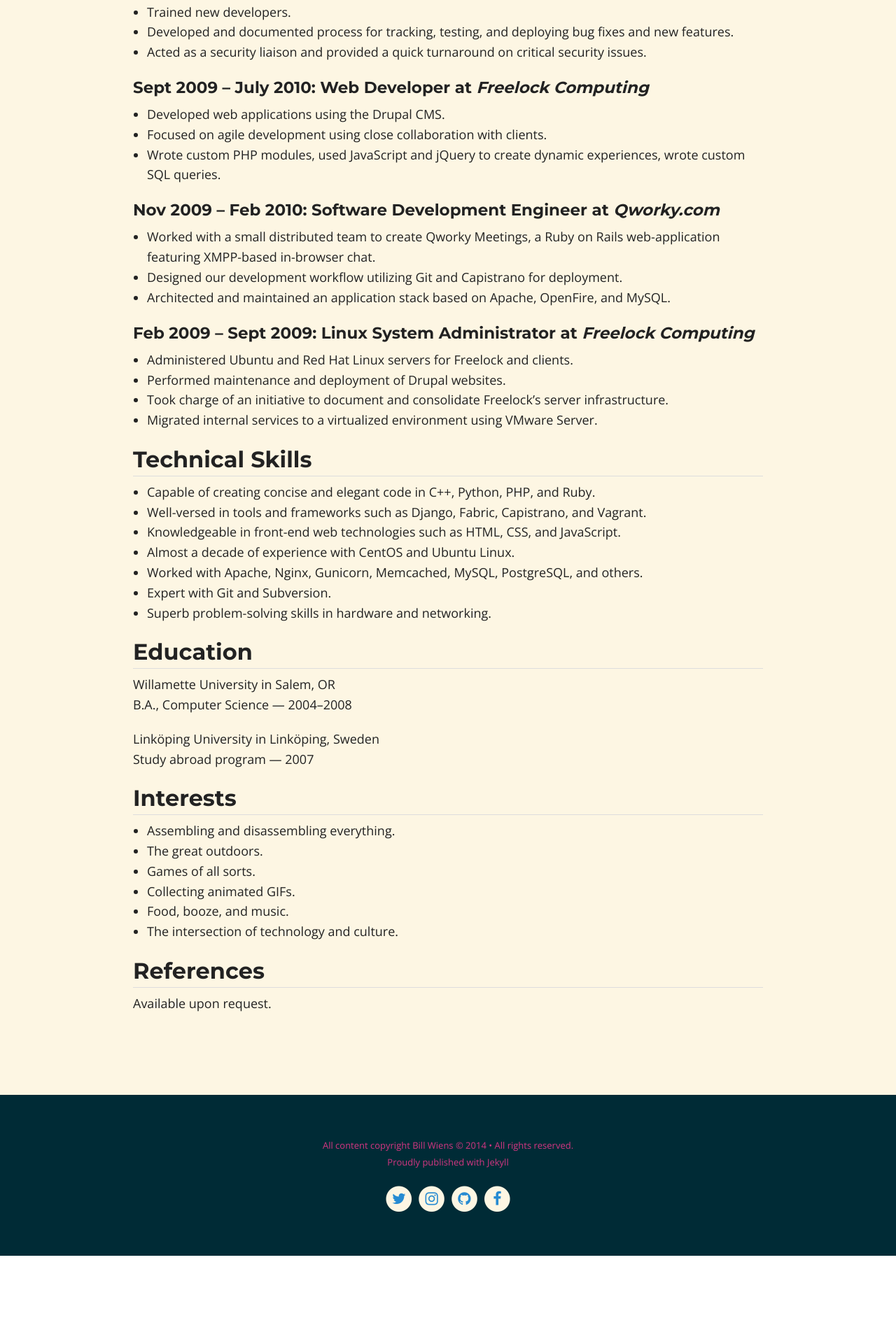
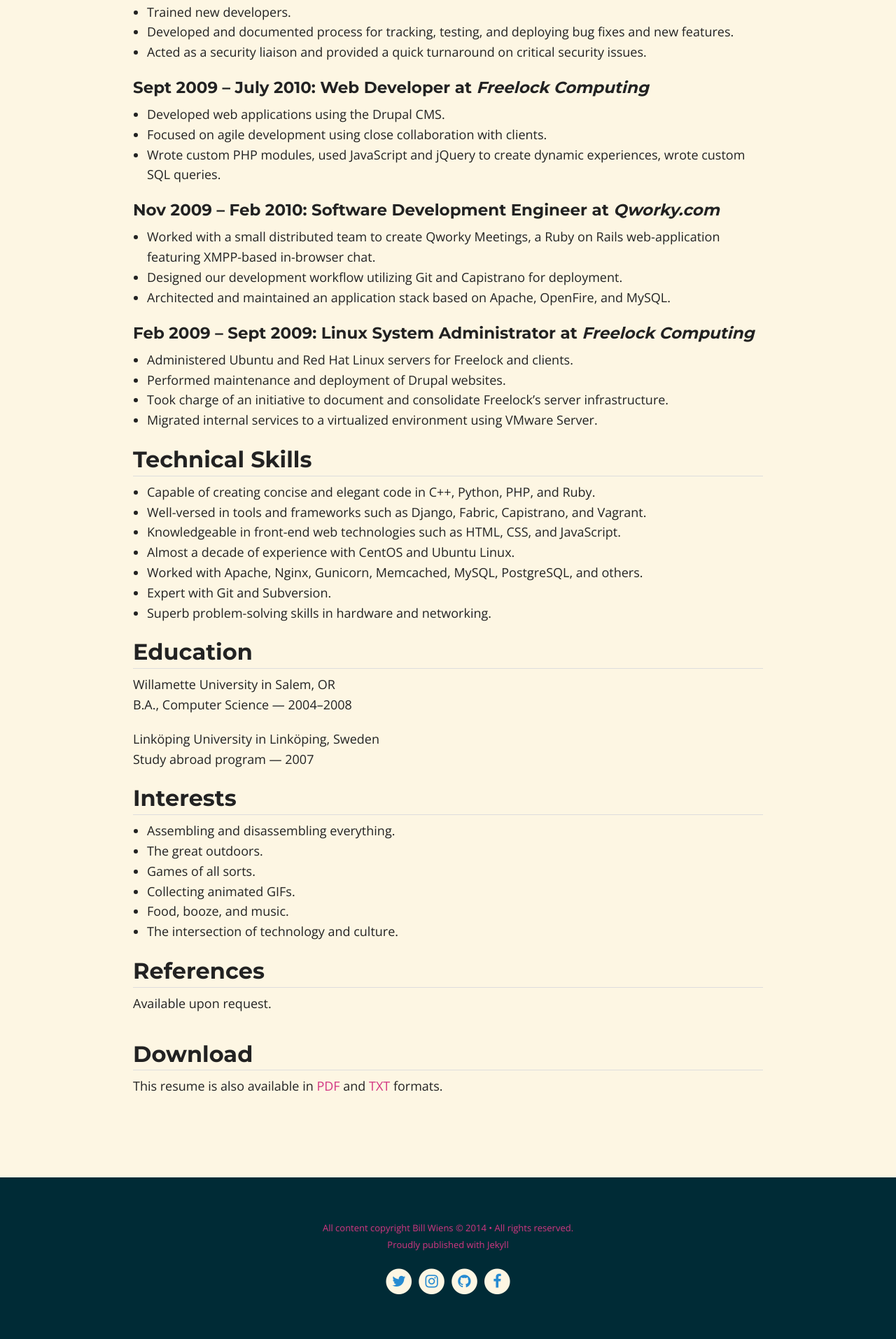
Before and after one commit to billputer/billwiens.com, a Jekyll site: the page built from resume/resume.md, in a window 1280 px wide. Shown: the part 1110-3024 px from the top of the page at 70% size. Built offline with Jekyll 4.4.1, drawn with Linux system fonts in a browser that asks for light colours; nearby versions of some CDN libraries; before the commit the page ends 2905 px from its top, so only the background shows below that.

Commit message:
Add link to different formats at bottom of resume.

```diff
--- a/assets/css/_print.scss
+++ b/assets/css/_print.scss
@@ -24,4 +24,8 @@
     @page {
         margin: 3rem;
     }
+
+    .resume-download {
+        display: none;
+    }
 }
--- a/resume/resume.md
+++ b/resume/resume.md
@@ -83,3 +83,9 @@
 # References
 
 Available upon request.
+
+{: .resume-download}
+# Download
+
+{: .resume-download}
+This resume is also available in [PDF](/resume/bill_wiens_resume.pdf) and [TXT](/resume/bill_wiens_resume.txt) formats.
```
